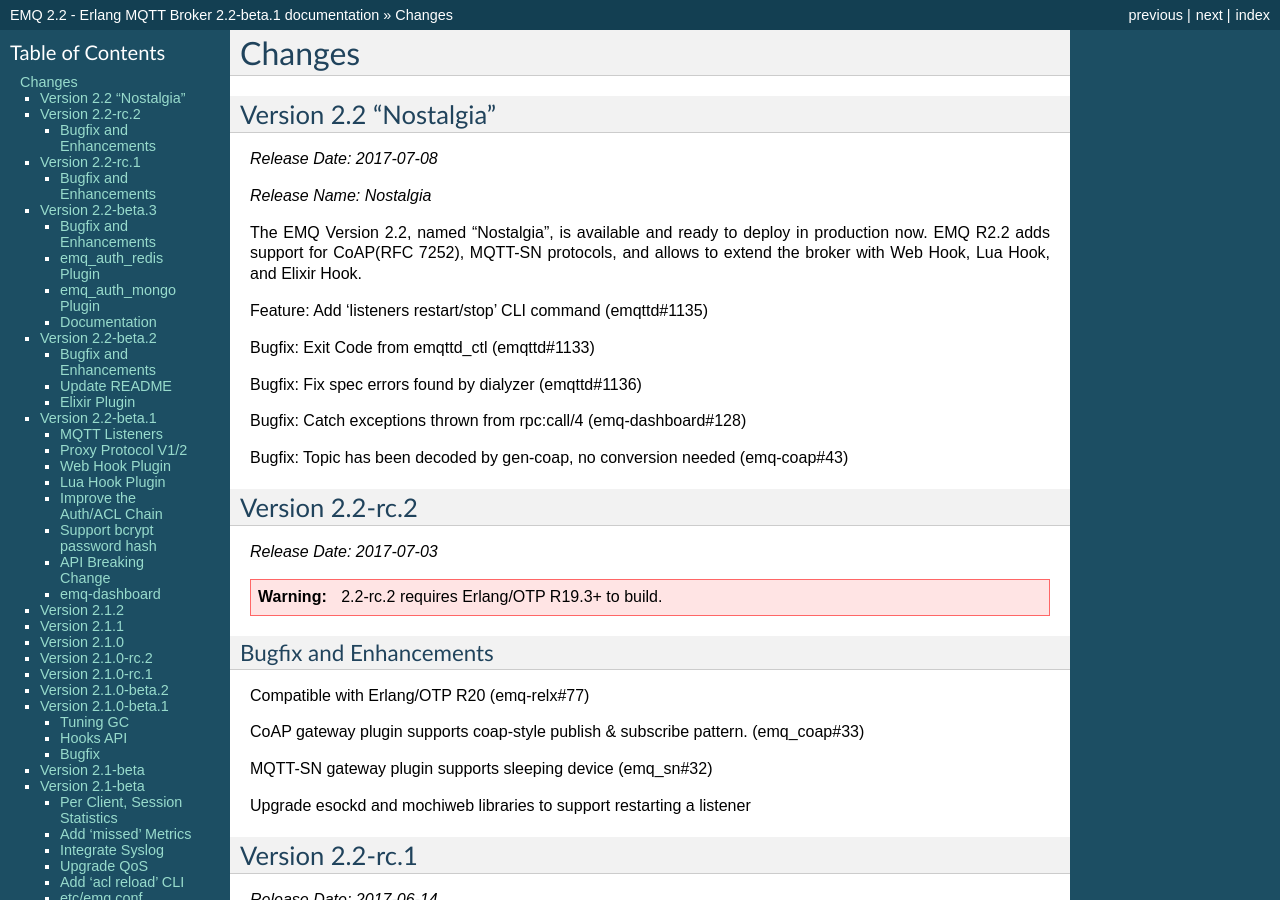
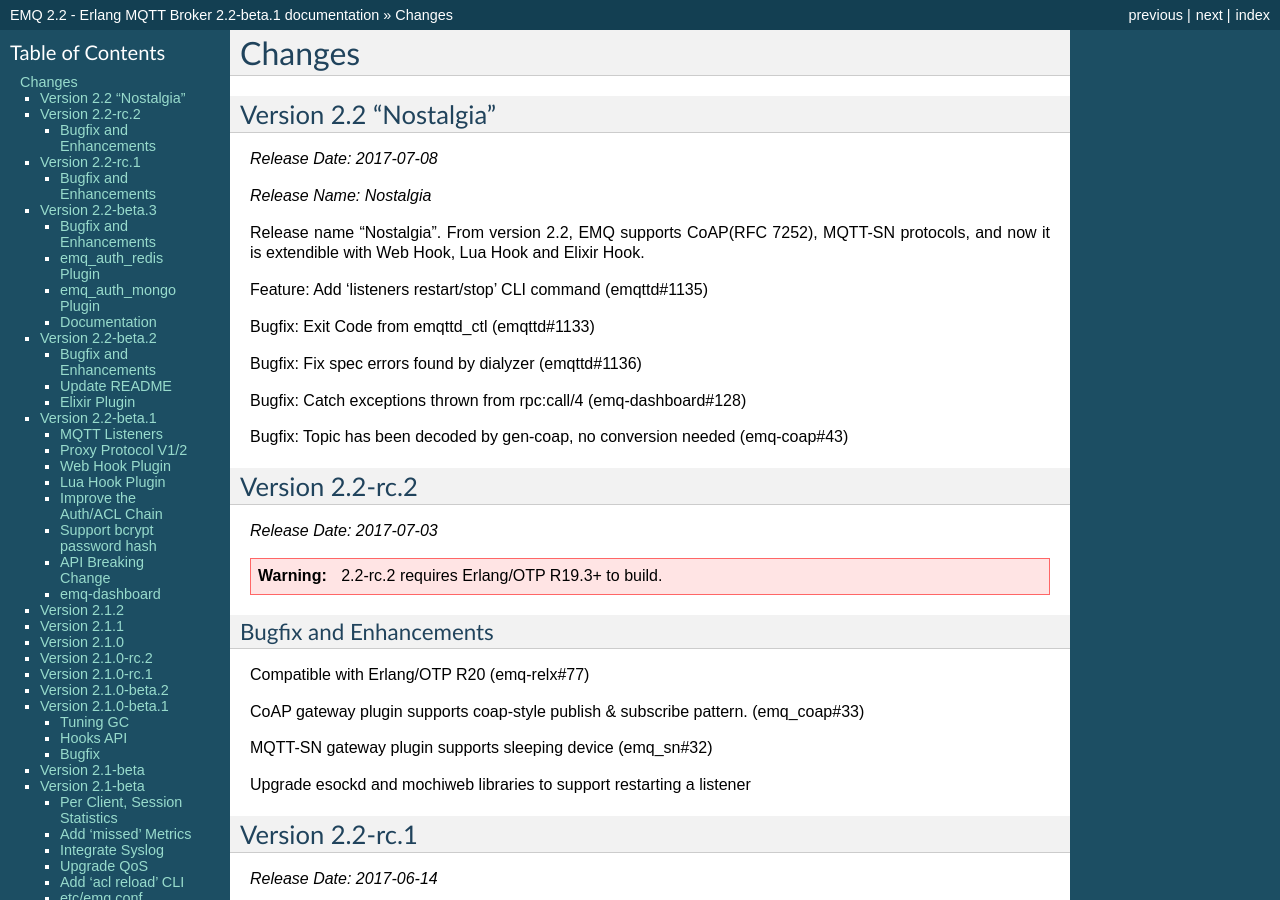
Before and after one commit to emqxarchive/emqx-docs-en, a Sphinx documentation site: the page built from source/changes.rst, in a window 1280 px wide and 900 px high. Built offline with Sphinx 7.4.7, drawn with Linux system fonts in a browser that asks for light colours.

Commit message:
Revise version description

```diff
--- a/source/changes.rst
+++ b/source/changes.rst
@@ -15,7 +15,7 @@
 
 *Release Name: Nostalgia*
 
-The EMQ Version 2.2, named "Nostalgia", is available and ready to deploy in production now. EMQ R2.2 adds support for CoAP(RFC 7252), MQTT-SN protocols, and allows to extend the broker with Web Hook, Lua Hook, and Elixir Hook.
+Release name "Nostalgia". From version 2.2, EMQ supports CoAP(RFC 7252), MQTT-SN protocols, and now it is extendible with Web Hook, Lua Hook and Elixir Hook.
 
 Feature: Add 'listeners restart/stop' CLI command (emqttd#1135)
 
```
